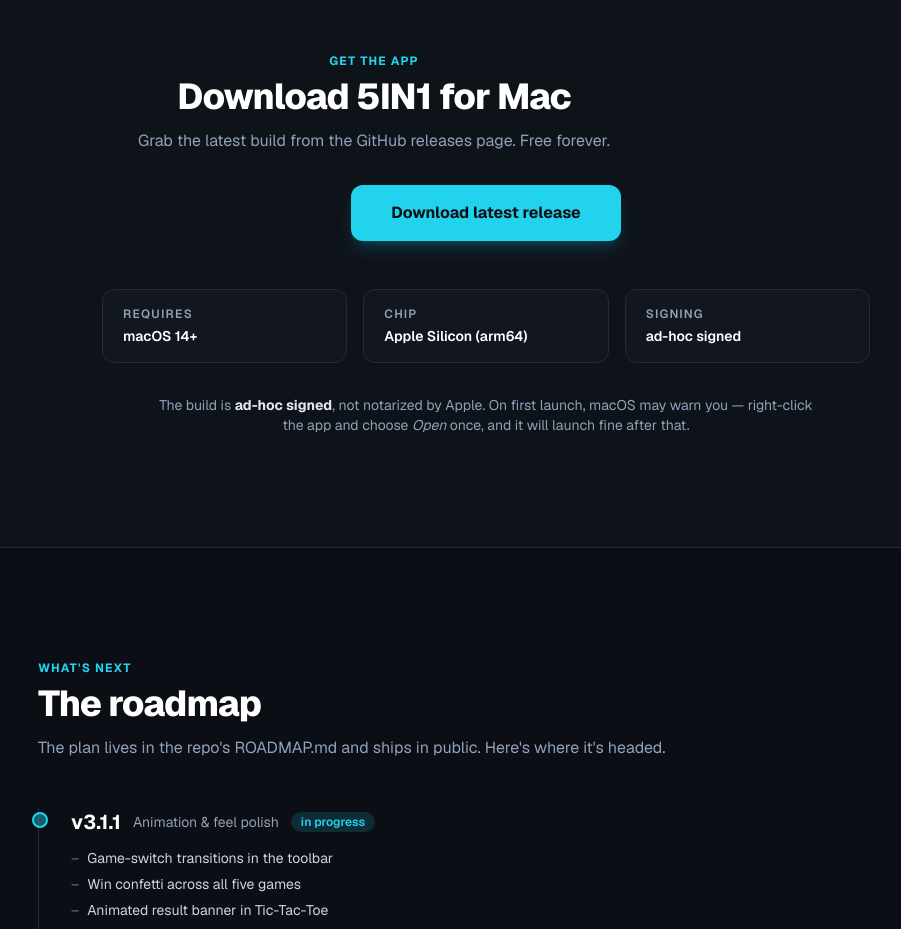
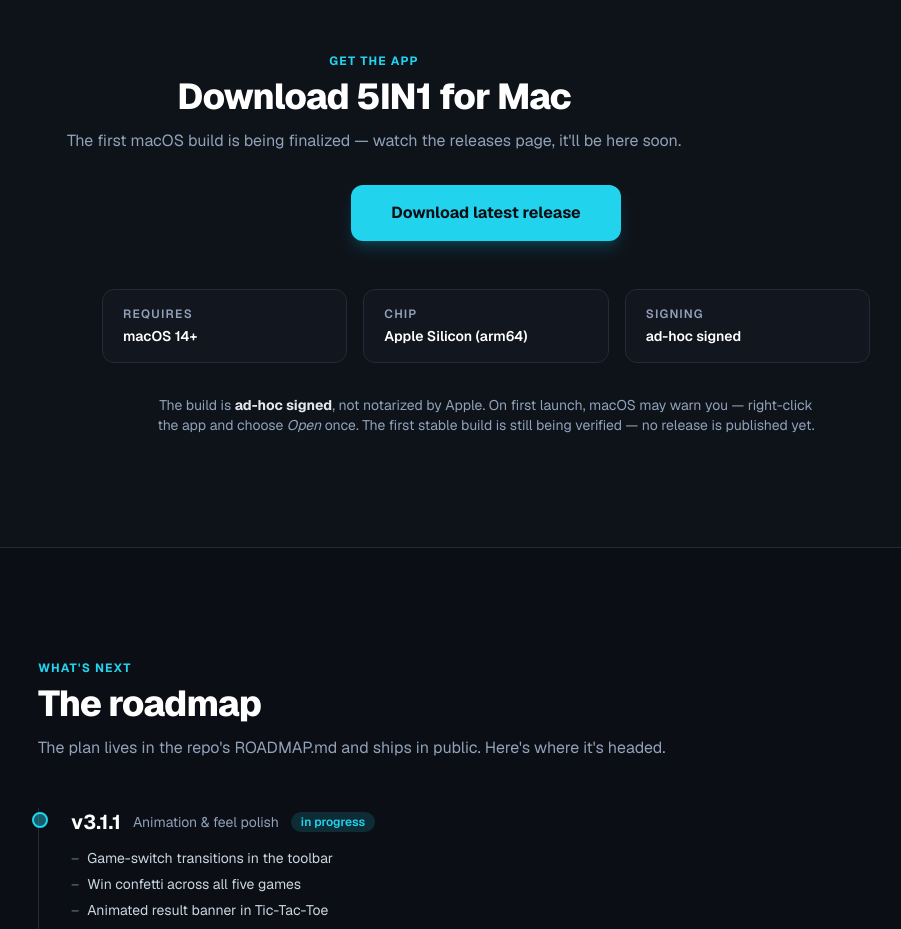
Before and after one commit to m4sternoob/m4ster-5in1-web, a Next.js app: page / in a window 1280 px wide. Shown: the part 1640-2569 px from the top of the page, without its empty margins (154-1055 px from the left). Built offline with nearby package versions, Linux system fonts and the light colour scheme.

Commit message:
download section: honest copy — build being finalized, no release published yet

```diff
--- a/app/components/Download.tsx
+++ b/app/components/Download.tsx
@@ -14,7 +14,7 @@
         <SectionHeading
           eyebrow="Get the app"
           title="Download 5IN1 for Mac"
-          blurb="Grab the latest build from the GitHub releases page. Free forever."
+          blurb="The first macOS build is being finalized — watch the releases page, it'll be here soon."
         />
         <div className="-mt-4">
           <a
@@ -50,8 +50,8 @@
         <p className="mx-auto mt-8 max-w-2xl text-sm text-slate-400">
           The build is <strong className="text-slate-200">ad-hoc signed</strong>
           , not notarized by Apple. On first launch, macOS may warn you —
-          right-click the app and choose <em>Open</em> once, and it will launch
-          fine after that.
+          right-click the app and choose <em>Open</em> once. The first stable
+          build is still being verified — no release is published yet.
         </p>
       </div>
     </section>
```
